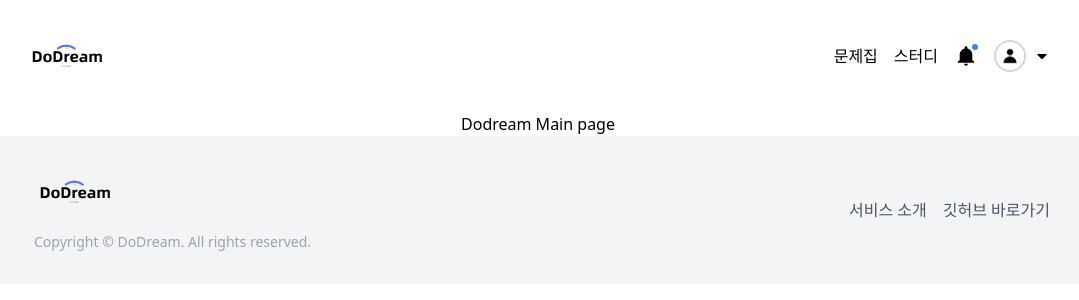
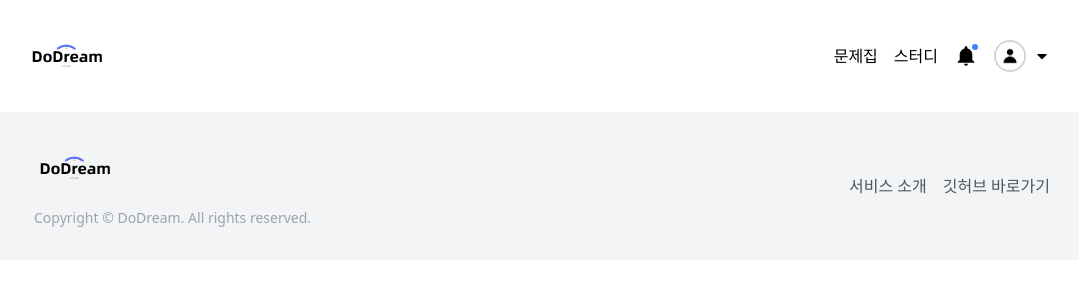
Before and after one commit to DoDreamTeam/Frontend, a React (Create React App) app: page / in a window 1280 px wide. Shown: the top 300 px of the page, without its empty margins (102-1181 px from the left). Built offline with nearby package versions, Linux system fonts and the light colour scheme.

Commit message:
setting: react-slick 라이브러리 설치 (#5)
- 메인 페이지 carousel을 위해 react-slick 라이브러리를 설치했습니다.

```diff
--- a/package.json
+++ b/package.json
@@ -12,6 +12,8 @@
     "react-icons": "^5.3.0",
     "react-router-dom": "^6.26.2",
     "react-scripts": "5.0.1",
+    "react-slick": "^0.30.2",
+    "slick-carousel": "^1.8.1",
     "web-vitals": "^2.1.4"
   },
   "scripts": {
--- a/src/pages/Main.jsx
+++ b/src/pages/Main.jsx
@@ -1,7 +1,15 @@
 import React from "react";
 
 const Main = () => {
-  return <div>Dodream Main page</div>;
+  return (
+    <>
+      {/* 배너 */}
+
+      {/* 인기 문제집 */}
+
+      {/* 인기 스터디 */}
+    </>
+  );
 };
 
 export default Main;
```
Also changed, not shown: 1 other file (tests, documents, lock files or other folders).
